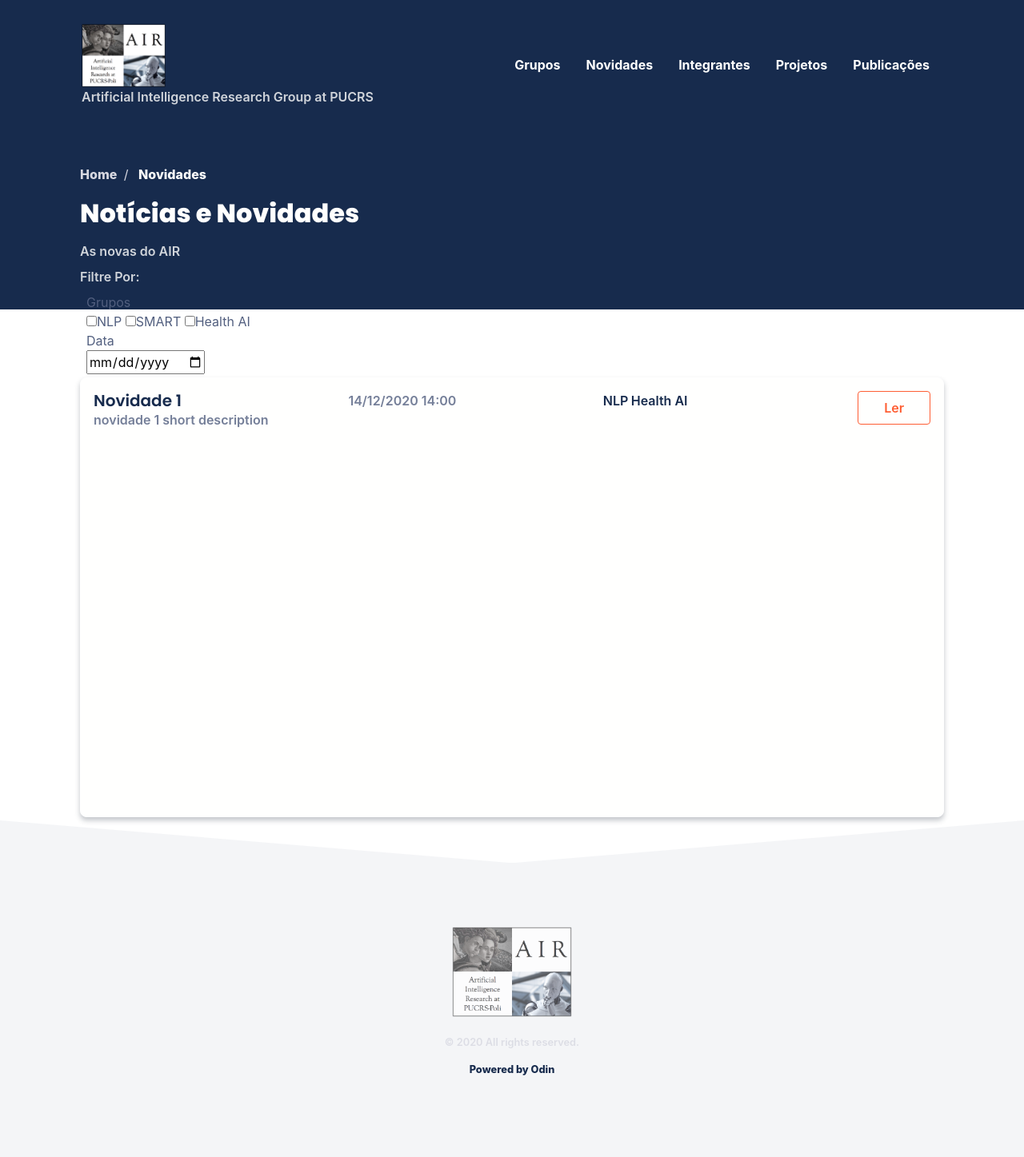
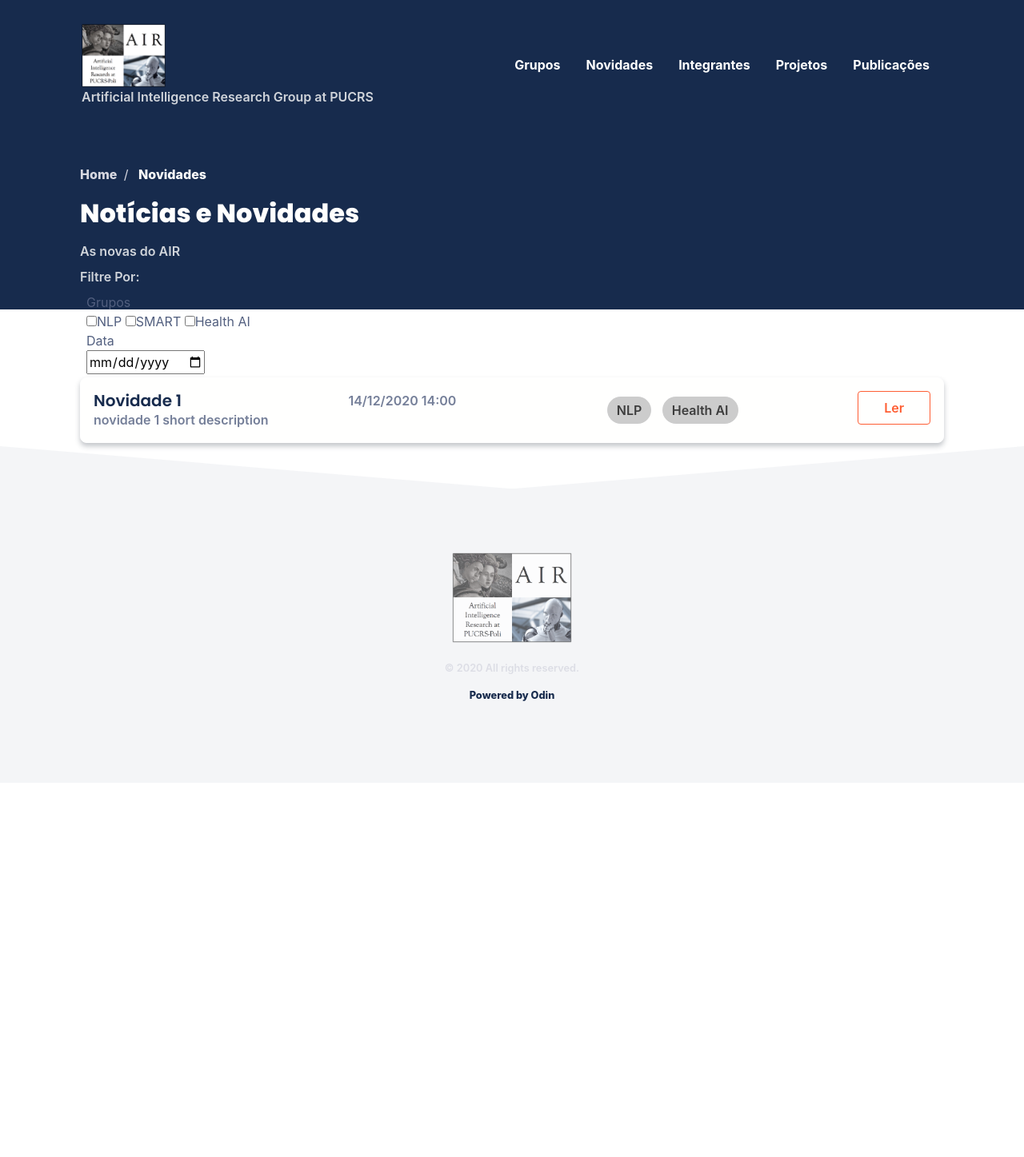
Before and after one commit to air-pucrs/air-pucrs.github.io, a Jekyll site: the page built from novidades.html, in a window 1280 px wide. Shown: the whole page at 80% size. Built offline with Jekyll 4.4.1, drawn with Linux system fonts in a browser that asks for light colours; nearby versions of some CDN libraries; some web fonts are replaced; comment, search, counter and statistics services are not loaded; after the commit the page ends 979 px from its top, so only the background shows below that.

Commit message:
Add tags and fixed members card size

```diff
--- a/_includes/article-card.html
+++ b/_includes/article-card.html
@@ -12,14 +12,14 @@
         <div class="column">
           <p class="m-0 text-dark">{{ post.data }}</p>
         </div>
-        <div class="column">
+        <div class="column tag-container">
           <div class="flex-vertical-center">
-            <div class="ml-2">
+            <div class="ml-2 tag-content">
               {% for g in grupos %}
                 {% assign gs = g | strip %}
                 {% assign grupo = site.data.grupos_list[gs] %}
                 <a href="{{ site.baseurl }}/grupo-{{ grupo.link }}">
-                  <span class="text-semibold m-0">{{ grupo.abreviacao }}</span>
+                  <span class="text-semibold m-0 tag">{{ grupo.abreviacao }}</span>
                 </a>
               {% endfor %}
             </div>
--- a/_includes/integrante-card.html
+++ b/_includes/integrante-card.html
@@ -25,14 +25,16 @@
         <div class="column col-sm-12">
           <span class="text-semibold m-0">{{ integrante.nivel }}</span>
         </div>
-        <div class="column col-sm-12">
+        <div class="column col-sm-12 tag-container">
+          <div class="tag-content">
           {% for g in grupos %}
             {% assign gs = g | strip %}
             {% assign grupo = site.data.grupos_list[gs] %}
             <a href="{{ site.baseurl }}/grupo-{{ grupo.link }}">
-              <span class="text-semibold m-0">{{ grupo.abreviacao }}</span>
+              <span class="text-semibold m-0 tag">{{ grupo.abreviacao }}</span>
             </a>
           {% endfor %}
+        </div>
         </div>
         <div class="column col-sm-12">
           <button href="#modal-{{integrante.nome | slugify}}" style="height: auto;" class="btn btn-members btn-lg btn-outline py-2 open-modal">+info</button>
--- a/_includes/projeto-card.html
+++ b/_includes/projeto-card.html
@@ -11,14 +11,16 @@
         <div class="column col-sm-12">
           <span class="text-semibold m-0">{{ projeto.status }}</span>
         </div>
-        <div class="column col-sm-12">
+        <div class="column col-sm-12 tag-container">
+          <div class="tag-content">
           {% for g in grupos %}
             {% assign gs = g | strip %}
             {% assign grupo = site.data.grupos_list[gs] %}
             <a href="{{ site.baseurl }}/grupo-{{ grupo.link }}">
-              <span class="text-semibold m-0">{{ grupo.abreviacao }}</span>
+              <span class="text-semibold m-0 tag">{{ grupo.abreviacao }}</span>
             </a>
           {% endfor %}
+         </div>
         </div>
         <div class="column col-sm-12">
           {% assign pchaves = projeto.palavras-chaves | split: "," %}
--- a/_scss/_cards.scss
+++ b/_scss/_cards.scss
@@ -24,11 +24,11 @@
   flex-direction: column;
   box-shadow: $light-shadow;
   margin: 10px 0;
-  height: 27.5rem;
+  max-height: 27.5rem;
+
 
   &.card-hover {
     display: block;
-    top: 0px;
     position: relative;
     text-decoration: none;
     z-index: 0;
@@ -39,7 +39,7 @@
     &:hover {
       cursor: pointer;
       box-shadow: $hover-shadow;
-      top: -4px;
+      transform: translate(-4);
       border: 1px solid $error;
       background-color: white;
     }
@@ -93,6 +93,26 @@
     }
   }
 
+  .tag-container {
+    display: flex;
+    flex-direction: row;
+    width: 10px;
+    align-items: center;
+  }
+
+  .tag-content {
+    display: block;
+  }
+
+  .tag-container .tag {
+    display: inline-block;
+    background: #ccc;
+    color: rgba(0, 0, 0, .7);
+    padding: 5px 12px;
+    border-radius: 20px;
+    margin: 5px !important;
+  }
+
   .card-image {
     padding-top: $layout-spacing-lg;
     position: relative;
@@ -122,3 +142,7 @@
     }
   }
 }
+
+.group-card {
+  height: 27.5rem !important;
+}
--- a/index.html
+++ b/index.html
@@ -17,7 +17,7 @@ title: Home
           {% assign grupo = site.data.grupos_list[grupo_name] %}
           <div class="column col-4 col-md-6 col-sm-12">
             <a href="{{ site.baseurl }}/grupo-{{ grupo.link }}">
-              <div class="card card-link">
+              <div class=" group-card card card-link">
                 <div class="card-body text-center my-4">
                   <img src="/{{grupo.logo}}">
                 </div>
```
